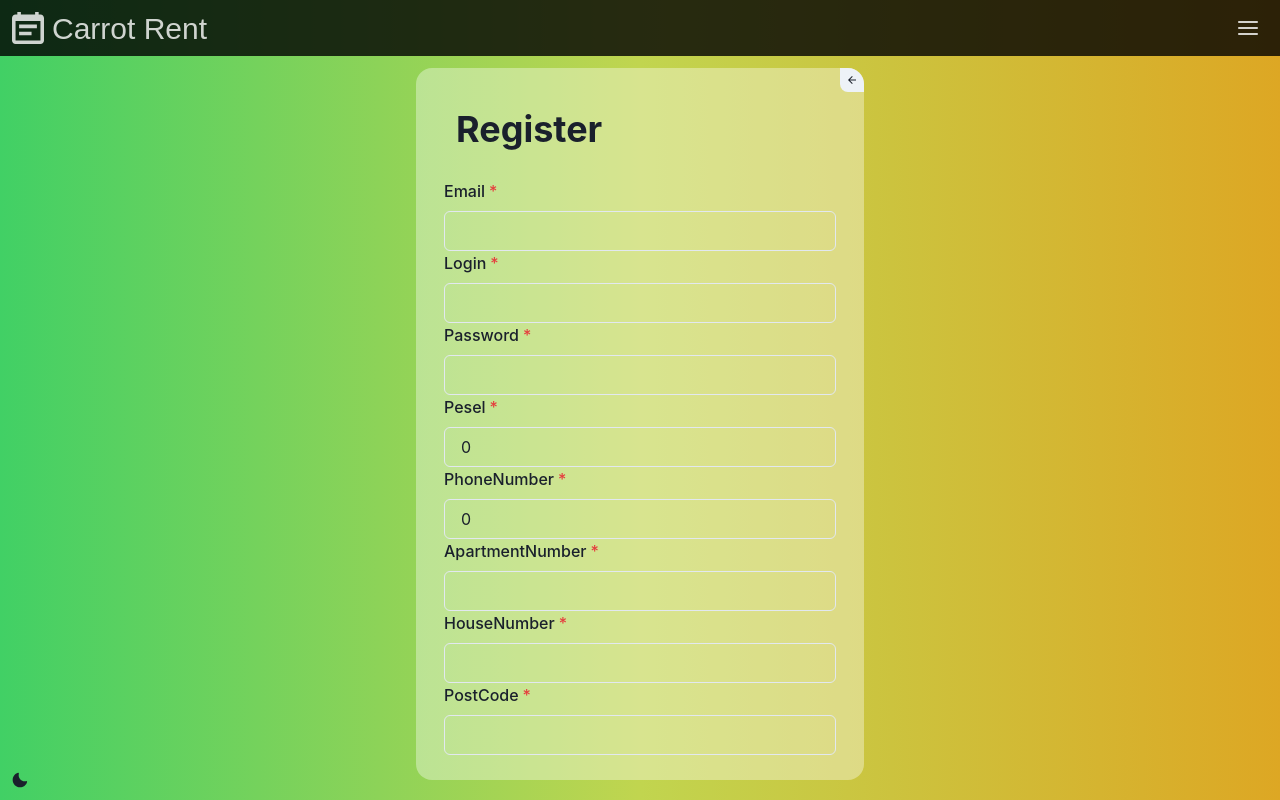
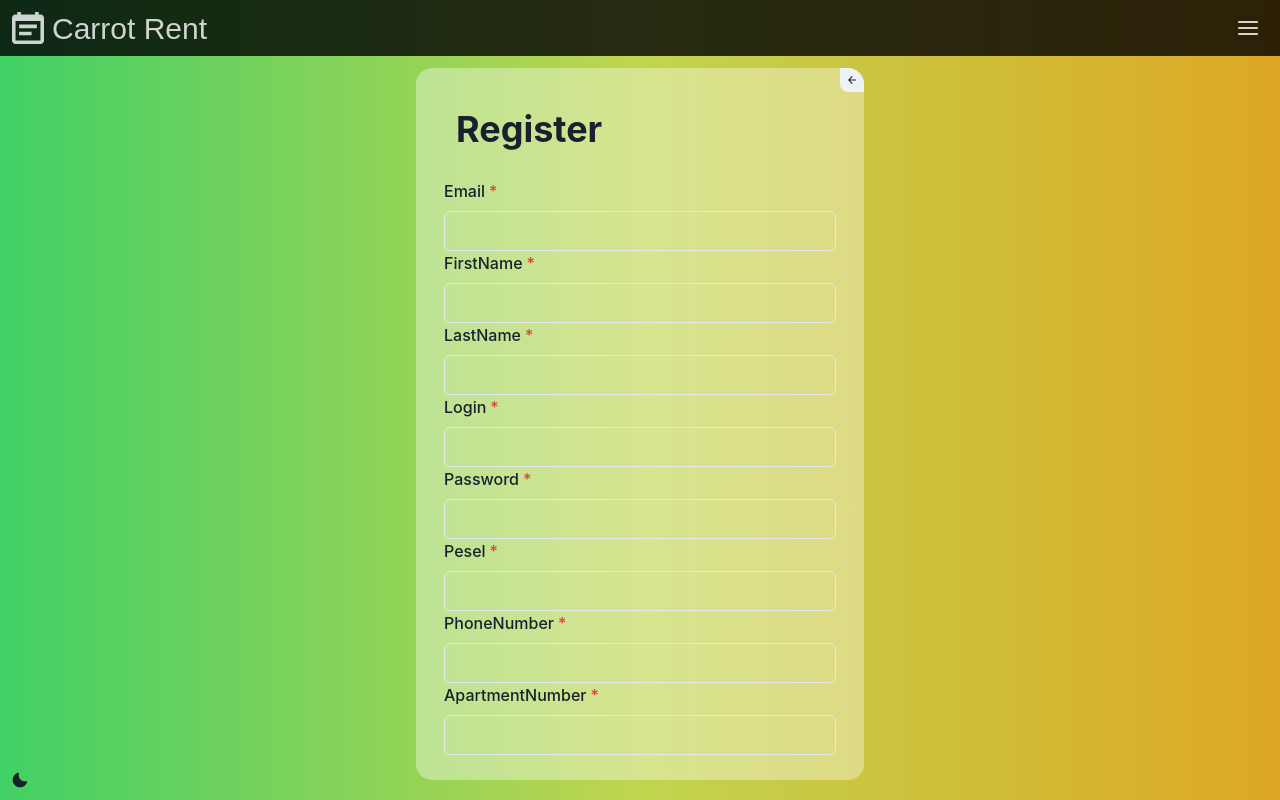
Before and after one commit to Damian0401/IO-project, a React (Create React App) app in the folder frontend/: page /register in a window 1280 px wide. Built offline with nearby package versions, Linux system fonts and the light colour scheme.

Commit message:
Added register implementation

```diff
--- a/frontend/src/app/api/agent.ts
+++ b/frontend/src/app/api/agent.ts
@@ -1,7 +1,7 @@
 import axios, { AxiosResponse } from "axios";
 import { BASE_API_URL } from "../common/utils/constants";
 import { Department as DepartmentDto, DepartmentDetails, DepartmentMarker } from "../models/Department";
-import { User, UserLoginValues } from "../models/User";
+import { User, UserLoginValues, UserRegisterValues } from "../models/User";
 import { Vehicle as VehicleDto, VehicleDetails, VehicleFilters } from "../models/Vehicle";
 
 
@@ -30,6 +30,7 @@ const Vehicle = {
 
 const Account = {
     login: (loginValues: UserLoginValues) => requests.post<User>('account/login', loginValues),
+    register: (registerValues: UserRegisterValues) => requests.post<User>('/account/register', registerValues)
 }
 
 const agent = {
--- a/frontend/src/app/models/User.ts
+++ b/frontend/src/app/models/User.ts
@@ -4,8 +4,10 @@ export interface UserRegisterValues {
     login: string;
     password: string;
     email: string;
-    pesel: number;
-    phoneNumber: number;
+    pesel: string;
+    firstName: string;
+    lastName: string;
+    phoneNumber: string;
     postCode: string;
     city: string;
     street: string;
--- a/frontend/src/features/account/RegisterForm.tsx
+++ b/frontend/src/features/account/RegisterForm.tsx
@@ -1,12 +1,15 @@
 import { CardBody, CardHeader } from "@chakra-ui/card";
 import { Button, ButtonGroup, Flex, Heading, Spacer, Link as ChakraLink, Checkbox, Tooltip } from "@chakra-ui/react";
 import { Formik } from "formik";
-import { Link } from "react-router-dom";
+import { Link, useNavigate } from "react-router-dom";
 import MyInput from "../../app/common/form/MyInput";
 import ContentCard from "../../app/common/shared/ContentCard";
 import * as Yup from 'yup';
 import { UserRegisterValues } from "../../app/models/User";
-import { useState } from "react";
+import { useContext, useState } from "react";
+import { UserContext } from "../../app/common/providers/UserProvider";
+import agent from "../../app/api/agent";
+import { UserAction, UserActionType } from "../../app/common/reducers/UserReducer";
 
 
 export default function RegisterForm() {
@@ -16,15 +19,33 @@ export default function RegisterForm() {
     const initialValues: UserRegisterValues = {
         email: "",
         login: "",
+        firstName: "",
+        lastName: "",
         password: "",
         apartmentNumber: "",
         city: "",
         houseNumber: "",
-        pesel: 0,
-        phoneNumber: 0,
+        pesel: "",
+        phoneNumber: "",
         postCode: "",
         street: "",
     }
+
+    const { dispatch } = useContext(UserContext);
+
+    const navigate = useNavigate();
+
+    const handleRegster = (registerValues: UserRegisterValues) => {
+        agent.Account.register(registerValues).then(user => {
+            const action: UserAction = {
+                type: UserActionType.SET_USER,
+                payload: user
+            };
+            dispatch(action);
+            navigate('/');
+        }).catch(e => console.log(e));
+    }
+
 
     return (
         <>
@@ -37,7 +58,7 @@ export default function RegisterForm() {
                 <CardBody overflow='auto' p='2'>
                     <Formik
                         initialValues={initialValues}
-                        onSubmit={(values => alert(values))}
+                        onSubmit={handleRegster}
                         validationSchema={Yup.object({
                             login: Yup.string().required(),
                             password: Yup.string().required(),
@@ -48,7 +69,9 @@ export default function RegisterForm() {
                             postCode: Yup.string().required(),
                             street: Yup.string().required(),
                             pesel: Yup.number().required(),
-                            phoneNumber: Yup.number().required(),
+                            phoneNumber: Yup.string().required(),
+                            firstName: Yup.string().required(),
+                            lastName: Yup.string().required(),
                         })}
                     >
                         {({ handleSubmit, errors, touched }) => (
@@ -59,6 +82,22 @@ export default function RegisterForm() {
                                     errors={errors.email}
                                     touched={touched.email}
                                     type="email"
+                                    isRequired={true}
+                                />
+                                <MyInput
+                                    label="FirstName"
+                                    name="firstName"
+                                    errors={errors.firstName}
+                                    touched={touched.firstName}
+                                    type="text"
+                                    isRequired={true}
+                                />
+                                <MyInput
+                                    label="LastName"
+                                    name="lastName"
+                                    errors={errors.lastName}
+                                    touched={touched.lastName}
+                                    type="text"
                                     isRequired={true}
                                 />
                                 <MyInput
@@ -82,15 +121,15 @@ export default function RegisterForm() {
                                     name="pesel"
                                     errors={errors.pesel}
                                     touched={touched.pesel}
-                                    type="number"
+                                    type="text"
                                     isRequired={true}
                                 />
                                 <MyInput
                                     label="PhoneNumber"
                                     name="phoneNumber"
-                                    errors={errors.password}
-                                    touched={touched.password}
-                                    type="number"
+                                    errors={errors.phoneNumber}
+                                    touched={touched.phoneNumber}
+                                    type="text"
                                     isRequired={true}
                                 />
                                 <MyInput
@@ -104,31 +143,38 @@ export default function RegisterForm() {
                                 <MyInput
                                     label="HouseNumber"
                                     name="houseNumber"
-                                    errors={errors.apartmentNumber}
-                                    touched={touched.apartmentNumber}
+                                    errors={errors.houseNumber}
+                                    touched={touched.houseNumber}
                                     type="text"
                                     isRequired={true}
                                 />
                                 <MyInput
                                     label="PostCode"
                                     name="postCode"
-                                    errors={errors.password}
-                                    touched={touched.password}
+                                    errors={errors.postCode}
+                                    touched={touched.postCode}
                                     type="text"
                                     isRequired={true}
                                 />
                                 <MyInput
                                     label="City"
                                     name="city"
-                                    errors={errors.password}
-                                    touched={touched.password}
-                                    type="city"
+                                    errors={errors.city}
+                                    touched={touched.city}
+                                    type="text"
+                                    isRequired={true}
+                                />
+                                <MyInput
+                                    label="Street"
+                                    name="street"
+                                    errors={errors.street}
+                                    touched={touched.street}
+                                    type="text"
                                     isRequired={true}
                                 />
                                 <Tooltip label="We can sell your data" aria-label='A tooltip'>
                                     <Checkbox
-                                        p='2'
-                                        pl='1'
+                                        p='2' pl='1'
                                         onChange={(e) => setIsPrivacyAccepted(e.target.checked)}
                                     >
                                         Accept privacy policy
```
